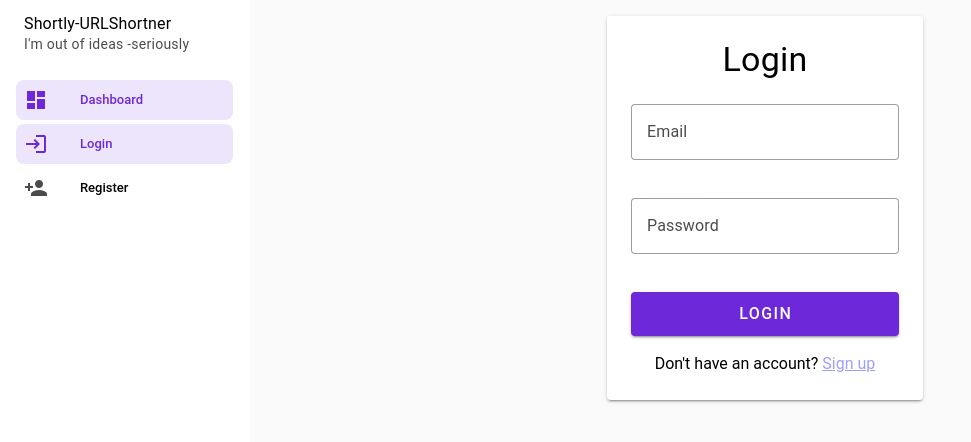
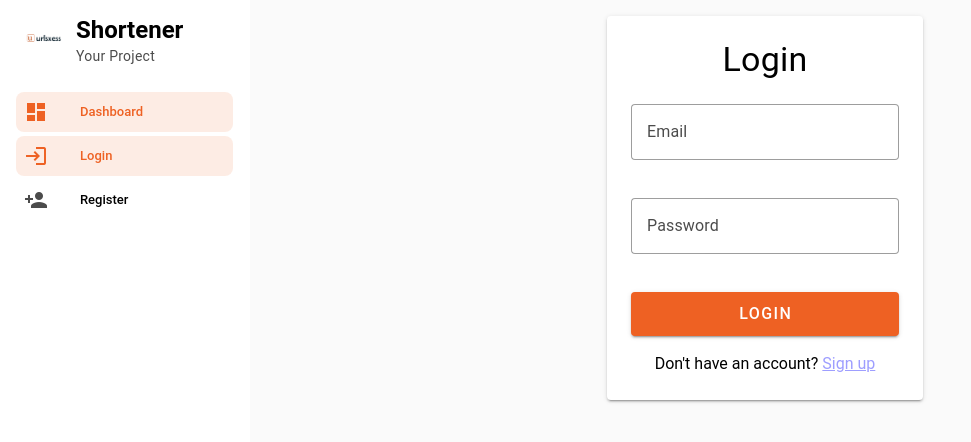
Before and after one commit to logitechfortechies/URLProject, a Vue app in the folder client/: page /login in a window 1280 px wide. Shown: the top 442 px of the page, without its empty margins (0-971 px from the left). Built offline with nearby package versions, Linux system fonts and the light colour scheme.

Commit message:
Logo changed

```diff
--- a/client/src/components/Sidebar.vue
+++ b/client/src/components/Sidebar.vue
@@ -16,24 +16,15 @@ const items = [
 </script>
 
 <template>
-  <v-navigation-drawer
-    permanent
-    app
-    width="250"
-    class="pa-2"
-  >
-    <v-list-item
-      title="Shortly-URLShortner"
-      subtitle="I'm out of ideas -seriously"
-      class="text-h5 font-weight-bold mb-4"
-    ></v-list-item>
-
-    <v-list
-      v-model:selected="selectedItem"
-      nav
-      density="compact"
-      color="primary"
-    >
+  <v-navigation-drawer permanent app width="250" class="pa-2">
+    <v-list-item class="mb-4">
+      <template v-slot:prepend>
+        <v-img src="/my-logo.png" width="40" contain class="mr-3"></v-img>
+      </template>
+      <v-list-item-title class="text-h5 font-weight-bold"> Shortener </v-list-item-title>
+      <v-list-item-subtitle> Your Project </v-list-item-subtitle>
+    </v-list-item>
+    <v-list v-model:selected="selectedItem" nav density="compact" color="primary">
       <v-list-item
         v-for="item in items"
         :key="item.value"
@@ -48,7 +39,6 @@ const items = [
 </template>
 
 <style scoped>
-
 .v-list-item--active {
   font-weight: bold;
 }
--- a/client/src/main.js
+++ b/client/src/main.js
@@ -12,13 +12,13 @@ import * as components from 'vuetify/components'
 import * as directives from 'vuetify/directives'
 
 // --- 1. DEFINE CUSTOM THEME ---
-const myCustomDarkTheme = {
+const myCustomLightTheme = {
   dark: true,
   colors: {
     background: '#2a0c4e', // A rich dark purple
     surface: '#FFFFFF', // White for surfaces
-    primary: '#6D28D9', // A brighter purple for accents
-    secondary: '#ECECEC', // A light grey for contrast
+    primary: '#EE6123', // A vibrant orange
+    secondary: '#0B234F',// A deep navy blue
     error: '#B00020',
     info: '#2196F3',
     success: '#4CAF50',
@@ -33,9 +33,9 @@ const vuetify = createVuetify({
 
   // --- 3. APPLY THE THEME ---
   theme: {
-    defaultTheme: 'myCustomDarkTheme',
+    defaultTheme: 'myCustomLightTheme',
     themes: {
-      myCustomDarkTheme,
+      myCustomLightTheme,
     },
   },
 
--- a/client/src/views/Dashboard.vue
+++ b/client/src/views/Dashboard.vue
@@ -10,7 +10,7 @@ const qrCodeBase64 = ref('')
 const isLoading = ref(false)
 const errorMessage = ref('')
 
-// Use a relative path, as your Vue app is now hosted by your API
+// Use a relative path, as  Vue app is now hosted by API
 const API_URL = ''
 
 // --- 2. THE createShortUrl FUNCTION (HEAVILY UPDATED) ---
--- a/client/src/views/Login.vue
+++ b/client/src/views/Login.vue
@@ -34,6 +34,7 @@ async function handleLogin() {
 
     // On success, store the token and redirect
     localStorage.setItem('authToken', data.accessToken)
+    localStorage.setItem('userEmail', email.value)
     router.push('/') // Redirect to the main dashboard
   } catch (error) {
     errorMessage.value = error.message
```
Also changed, not shown: client/public/my-logo.png (added), client/public/urlsxess-logo.png (added).
